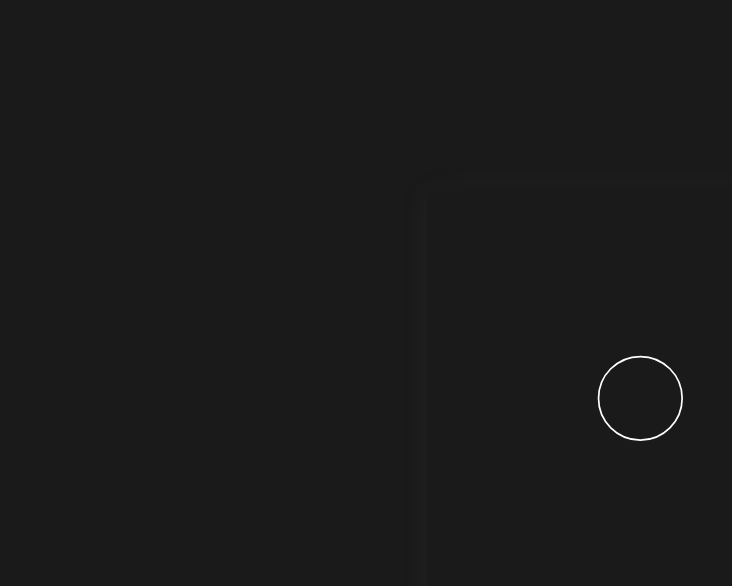
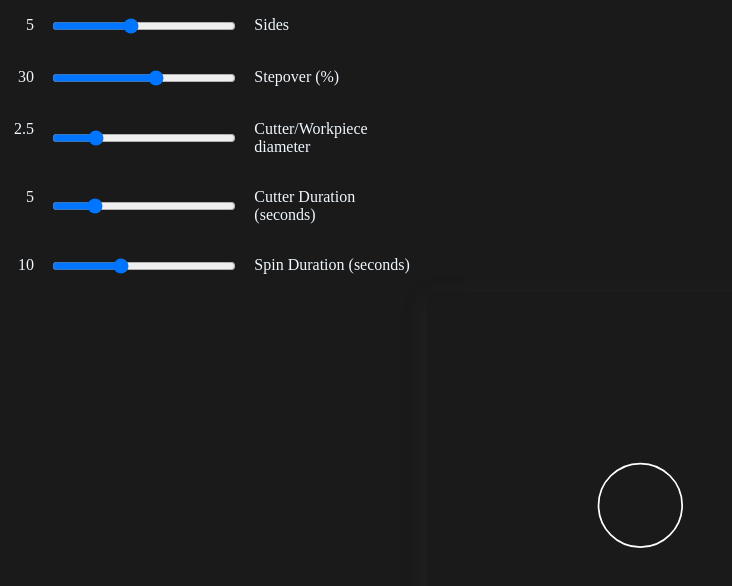
Before and after one commit to zakhenry/cutter-loader, an Angular app: page / in a window 1280 px wide. Shown: the top 586 px of the page, without its empty margins (0-732 px from the left). Built offline with nearby package versions, Linux system fonts and the light colour scheme.

Commit message:
add controls to make interactive

```diff
--- a/src/app/app.ts
+++ b/src/app/app.ts
@@ -1,14 +1,45 @@
-import { Component } from "@angular/core";
+import {Component, signal} from "@angular/core";
 import { Loader } from "./loader/loader";
+import {ReactiveFormsModule} from "@angular/forms";
 
 @Component({
   selector: "app-root",
-  imports: [Loader],
-  template: ` <app-loader></app-loader> `,
+  imports: [Loader, ReactiveFormsModule],
+  template: `
+    <app-loader [sides]="sides()"
+                [cutterDuration]="cutterDuration()"
+                [spinDuration]="spinDuration()"
+                [stepoverPercent]="stepover()"
+                [cutterWorkpieceRatio]="cutterWorkpieceRatio()"
+    ></app-loader>
+
+    <div class="settings">
+      <span>{{ sides() }}</span>
+      <input #sidesInput type="range" step="1" id="sides" min="3" max="8" [value]="sides()" (input)="sides.set(+sidesInput.value)"/>
+      <label for="sides">Sides</label>
+
+      <span>{{ stepover() }}</span>
+      <input #stepoverInput type="range" step="2" id="stepover" min="2" max="50" [value]="stepover()" (input)="stepover.set(+stepoverInput.value)"/>
+      <label for="stepover">Stepover (%)</label>
+
+      <span>{{ cutterWorkpieceRatio() }}</span>
+      <input #cutterWorkpieceRatioInput type="range" step=".2" id="cutterWorkpieceRatio" min="1" max="12" [value]="cutterWorkpieceRatio()" (input)="cutterWorkpieceRatio.set(+cutterWorkpieceRatioInput.value)"/>
+      <label for="cutterWorkpieceRatio">Cutter/Workpiece diameter</label>
+
+
+      <span>{{ cutterDuration() }}</span>
+      <input #cutterDurationInput type="range" step=".2" id="cutterDuration" min="1" max="30" [value]="cutterDuration()" (input)="cutterDuration.set(+cutterDurationInput.value)"/>
+      <label for="duration">Cutter Duration (seconds)</label>
+
+      <span>{{ spinDuration() }}</span>
+      <input #spinDurationInput type="range" step=".2" id="spinDuration" min="0" max="30" [value]="spinDuration()" (input)="spinDuration.set(+spinDurationInput.value)"/>
+      <label for="duration">Spin Duration (seconds)</label>
+    </div>
+  `,
   styles: `
     :host {
       display: grid;
-      grid-template-areas: ". . ." ". loader ." ". . .";
+      grid-template-areas: "settings . ." ". loader ." ". . .";
       grid-template-rows: 1fr 1fr 1fr;
       grid-template-columns: 1fr 1fr 1fr;
       height: 100vh;
@@ -18,6 +49,27 @@ import { Loader } from "./loader/loader";
       grid-area: loader;
       box-shadow: hsla(0, 0%, 30%, 0.2) 0px 8px 24px;
     }
+
+    .settings {
+      grid-area: settings;
+      display: grid;
+      grid-template-columns: 50px 1fr 1fr;
+      align-content: space-evenly;
+    }
+
+    .settings * {
+      padding: 1rem;
+    }
+
+    .settings span {
+      justify-self: end;
+    }
   `,
 })
-export class App {}
+export class App {
+  sides = signal(5);
+  cutterDuration = signal(5);
+  spinDuration = signal(10);
+  stepover = signal(30);
+  cutterWorkpieceRatio = signal(2.5);
+}
--- a/src/app/loader/loader.ts
+++ b/src/app/loader/loader.ts
@@ -1,4 +1,4 @@
-import {Component} from '@angular/core';
+import {Component, computed, input, signal} from '@angular/core';
 
 @Component({
     selector: 'app-loader',
@@ -17,27 +17,29 @@ import {Component} from '@angular/core';
                         type="rotate"
                         from="0 0 0"
                         to="-360 0 0"
-                        [attr.dur]="duration * 2"
-                        repeatCount="indefinite" />
+                        [attr.dur]="spinDuration()"
+                        repeatCount="indefinite"/>
 
                 <defs>
                     <g id="cutter-raw">
-                        <circle [attr.r]="cutterDiameter/2" fill="black"></circle>
-                        <rect [attr.height]="cutterDiameter" [attr.y]="-cutterDiameter/2" width="100%"></rect>
+                        <circle [attr.r]="cutterDiameter()/2" fill="black"></circle>
+                        <rect [attr.height]="cutterDiameter()" [attr.y]="-cutterDiameter()/2" width="100%"></rect>
                         <animateMotion
-                                [attr.dur]="duration"
+                                [attr.dur]="cutterDuration()"
                                 repeatCount="indefinite"
                                 rotate="auto-reverse"
-                                [attr.path]="cutterPath"/>
+                                [attr.path]="cutterPath()"/>
 
                     </g>
 
                     <mask id="cutter-mask">
-                        <rect [attr.x]="-viewboxWidth/2" [attr.y]="-viewboxWidth/2" [attr.width]="viewboxWidth" [attr.height]="viewboxWidth" fill="white"/>
+                        <rect [attr.x]="-viewboxWidth/2" [attr.y]="-viewboxWidth/2" [attr.width]="viewboxWidth"
+                              [attr.height]="viewboxWidth" fill="white"/>
                         <use href="#cutter-raw"/>
                     </mask>
 
-                    <filter id="stroke-sim" filterUnits="userSpaceOnUse" [attr.x]="-viewboxWidth/2" [attr.y]="-viewboxWidth/2" [attr.width]="viewboxWidth" [attr.height]="viewboxWidth">
+                    <filter id="stroke-sim" filterUnits="userSpaceOnUse" [attr.x]="-viewboxWidth/2"
+                            [attr.y]="-viewboxWidth/2" [attr.width]="viewboxWidth" [attr.height]="viewboxWidth">
                         <feMorphology in="SourceAlpha" operator="dilate" radius="4" result="dilated"/>
                         <feComposite in="dilated" in2="SourceAlpha" operator="xor" result="outline"/>
                         <feFlood flood-color="white" result="strokeFill"/>
@@ -49,25 +51,25 @@ import {Component} from '@angular/core';
                     <polygon mask="url(#cutter-mask)"
                     >
                         <animate attributeName="points"
-                                 [attr.dur]="duration"
+                                 [attr.dur]="cutterDuration()"
                                  repeatCount="indefinite"
-                                 [attr.keyTimes]="animation.keyTimes"
-                                 [attr.values]="animation.values"/>
+                                 [attr.keyTimes]="animation().keyTimes"
+                                 [attr.values]="animation().values"/>
                     </polygon>
                 </g>
 
 
-<!--                <path stroke="grey" stroke-width="4" fill="none" [attr.d]="cutterPath" />-->
-<!--                <circle [attr.r]="stockDiameter/2" stroke="yellow" stroke-width="4" fill="none"></circle>-->
-<!--                <circle [attr.r]="targetDiameter/2" stroke="green" stroke-width="4" fill="none"></circle>-->
+                <!--                <path stroke="grey" stroke-width="4" fill="none" [attr.d]="cutterPath" />-->
+                <!--                <circle [attr.r]="stockDiameter/2" stroke="yellow" stroke-width="4" fill="none"></circle>-->
+                <!--                <circle [attr.r]="targetDiameter/2" stroke="green" stroke-width="4" fill="none"></circle>-->
 
 
-                <circle [attr.r]="cutterDiameter/2 - 2" stroke="white" stroke-width="4" fill="none">
+                <circle [attr.r]="cutterDiameter()/2 - 2" stroke="white" stroke-width="4" fill="none">
                     <animateMotion
-                            [attr.dur]="duration"
+                            [attr.dur]="cutterDuration()"
                             repeatCount="indefinite"
                             calcMode="linear"
-                            [attr.path]="cutterPath" />
+                            [attr.path]="cutterPath()"/>
                 </circle>
             </g>
         </svg>
@@ -78,18 +80,23 @@ export class Loader {
     viewboxWidth = 1000
 
     // inputs
-    sides = 5
-    duration = 5
-    stepoverPercent = 30; // note this must be less than 50% due to how the masking currently works
+    sides = input.required<number>()
+    cutterDuration = input.required<number>()
+    spinDuration = input.required<number>()
+    stepoverPercent = input.required<number, number>({
+        // note this must be less than 50% due to how the masking currently works
+        transform: v => Math.min(v, 50)}
+    );
+    cutterWorkpieceRatio = input.required<number>();
 
-    cutterDiameter = this.viewboxWidth / 5;
     targetDiameter = this.viewboxWidth / 2;
+    cutterDiameter = computed(() => this.targetDiameter / this.cutterWorkpieceRatio());
 
     // calculated values
-    stepover = this.cutterDiameter * (this.stepoverPercent / 100);
-    stockDiameter = this.targetDiameter + (2 * this.stepover) / Math.cos(Math.PI / this.sides);
-    animation = this.generateAnimationFrames(this.sides, this.targetDiameter, this.stockDiameter);
-    cutterPath = this.generateOffsetPolyLine(this.sides, this.targetDiameter/2, this.cutterDiameter/2);
+    stepover = computed(() => this.cutterDiameter() * (this.stepoverPercent() / 100));
+    stockDiameter = computed(() => this.targetDiameter + (2 * this.stepover()) / Math.cos(Math.PI / this.sides()));
+    animation = computed(() => this.generateAnimationFrames(this.sides(), this.targetDiameter, this.stockDiameter()));
+    cutterPath = computed(() => this.generateOffsetPolyLine(this.sides(), this.targetDiameter/2, this.cutterDiameter()/2));
 
     generatePolyPoints(sides: number, radius: number): number[][] {
         return Array.from({length: sides}).map((_, vert) => {
--- a/src/styles.css
+++ b/src/styles.css
@@ -8,4 +8,5 @@ html, body {
 
 body {
   background: hsl(0, 0%, 10%);
+  color: aliceblue;
 }
```
